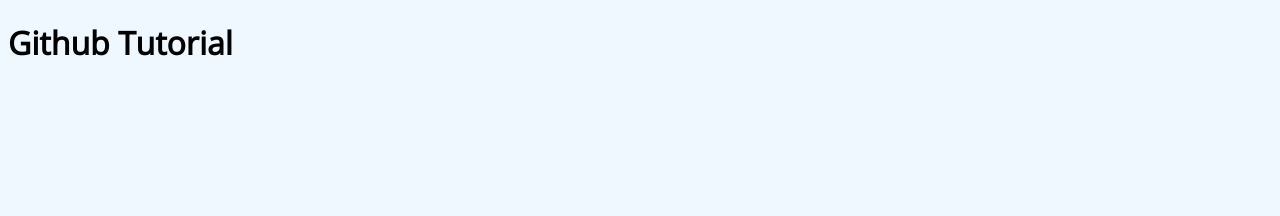
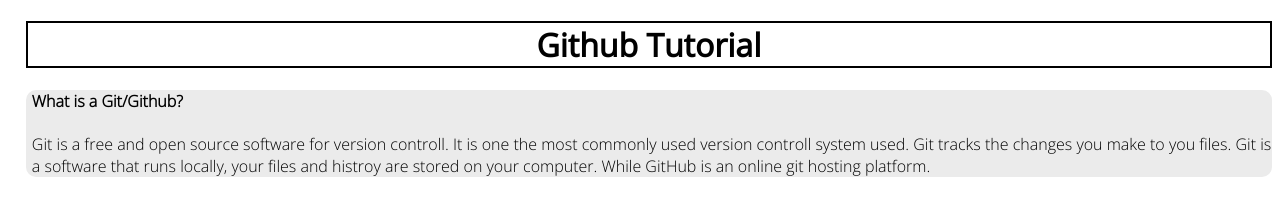
Before and after one commit to MuhammadTalhaTahir/MobileComputingAssignment1, a plain HTML site: page index.html in a window 1280 px wide. Drawn offline with Linux system fonts and the light colour scheme.

Commit message:
added and introduction div

```diff
--- a/index.css
+++ b/index.css
@@ -8,6 +8,17 @@
 }
 
 body{
-    background-color: aliceblue;
+    background-color: rgb(255,255,255);
+    font-family: tutorialFontNormal;
+    margin-left:2%;
+}
+.title{
+    text-align: center;
+    border: 2px solid black;
     font-family: tutorialFontBold;
 }
+.introduction{
+    background-color: rgb(235,235,235);
+    padding-left: 0.5%;
+    border-radius: 10px;
+}
--- a/index.html
+++ b/index.html
@@ -8,6 +8,15 @@
     <title>Github Tutorial</title>
 </head>
 <body>
-    <h1>Github Tutorial</h1>
+    <h1 class="title">Github Tutorial</h1>
+    <div class="introduction">
+        <h4>What is a Git/Github?</h4>
+        <p>
+            Git is a free and open source software for version controll. It is one the most commonly used version controll system used.
+            Git tracks the changes you make to you files. Git is a software that runs locally, your files and histroy are stored
+            on your computer. While GitHub is an online git hosting platform.
+        </p>
+    </div>
+
 </body>
 </html>
```
